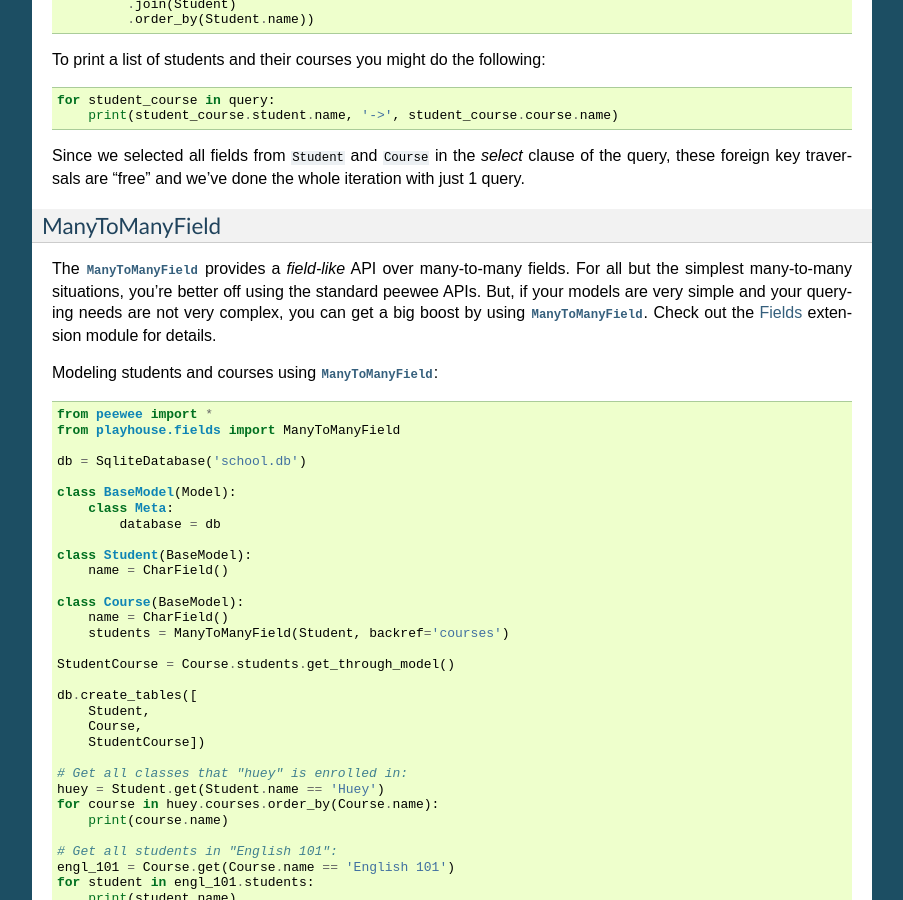
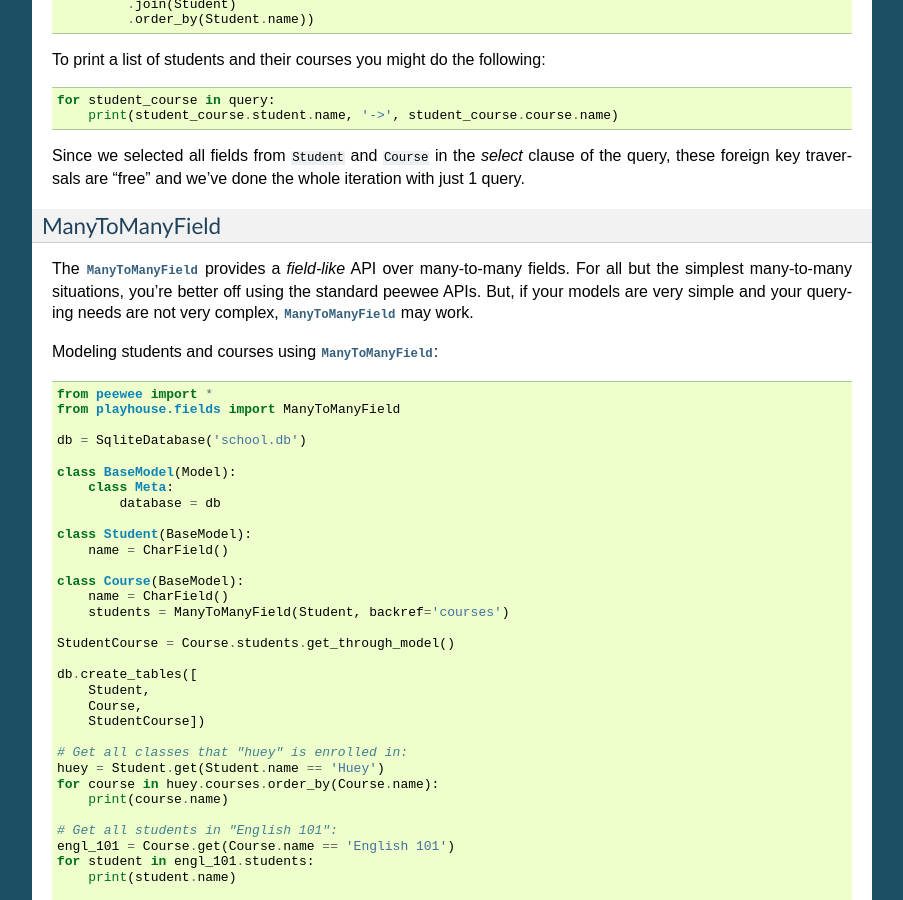
Before and after one commit to coleifer/peewee, a Sphinx documentation site: the page built from docs/peewee/relationships.rst, in a window 1280 px wide and 900 px high, scrolled down 10228 px. Shown: the whole window, without its empty margins (198-1101 px from the left). Built offline with Sphinx 7.4.7, drawn with Linux system fonts in a browser that asks for light colours; pages that are not in the unit, such as notebooks, are missing from menus.

Commit message:
Remove outdated reference.

```diff
--- a/docs/peewee/relationships.rst
+++ b/docs/peewee/relationships.rst
@@ -720,9 +720,7 @@ ManyToManyField
 The :py:class:`ManyToManyField` provides a *field-like* API over many-to-many
 fields. For all but the simplest many-to-many situations, you're better off
 using the standard peewee APIs. But, if your models are very simple and your
-querying needs are not very complex, you can get a big boost by using
-:py:class:`ManyToManyField`. Check out the :ref:`extra-fields` extension module
-for details.
+querying needs are not very complex, :py:class:`ManyToManyField` may work.
 
 Modeling students and courses using :py:class:`ManyToManyField`:
 
```
